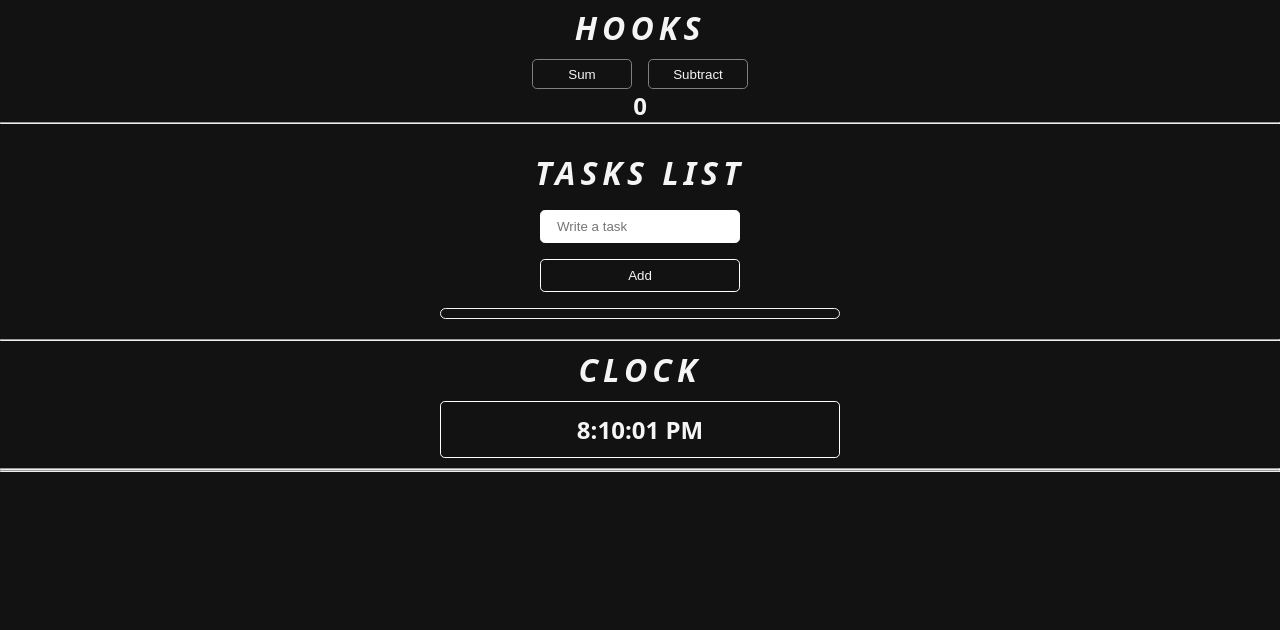
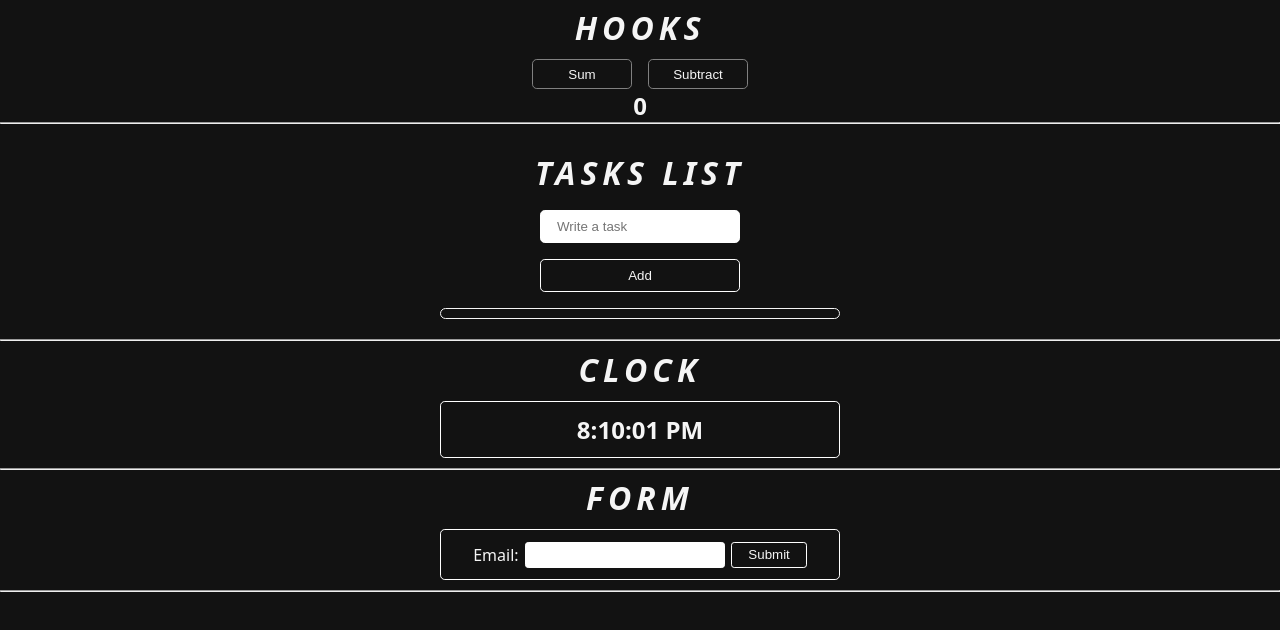
Before and after one commit to Espadv69/React_Beginner, a React (Vite) app in the folder 03-hooks/: page / in a window 1280 px wide. Shown: the top 630 px of the page. Built offline with nearby package versions, Linux system fonts and the light colour scheme.

Commit message:
Structure of form

```diff
--- a/03-hooks/src/component/Form.jsx
+++ b/03-hooks/src/component/Form.jsx
@@ -4,4 +4,24 @@ import '../css/Components.css'
 export const Form = () => {
   const [email, setEmail] = useState('')
   const [error, setError] = useState('')
+
+  return (
+    <div>
+      <h1 className="h1-title">Form</h1>
+      <form className="form">
+        <label className="label-form">Email:</label>
+        <input
+          className="input-form"
+          type="text"
+        />
+        <button
+          className="button-form"
+          type="submit"
+        >
+          Submit
+        </button>
+      </form>
+      {/* todo: error message */}
+    </div>
+  )
 }
```
